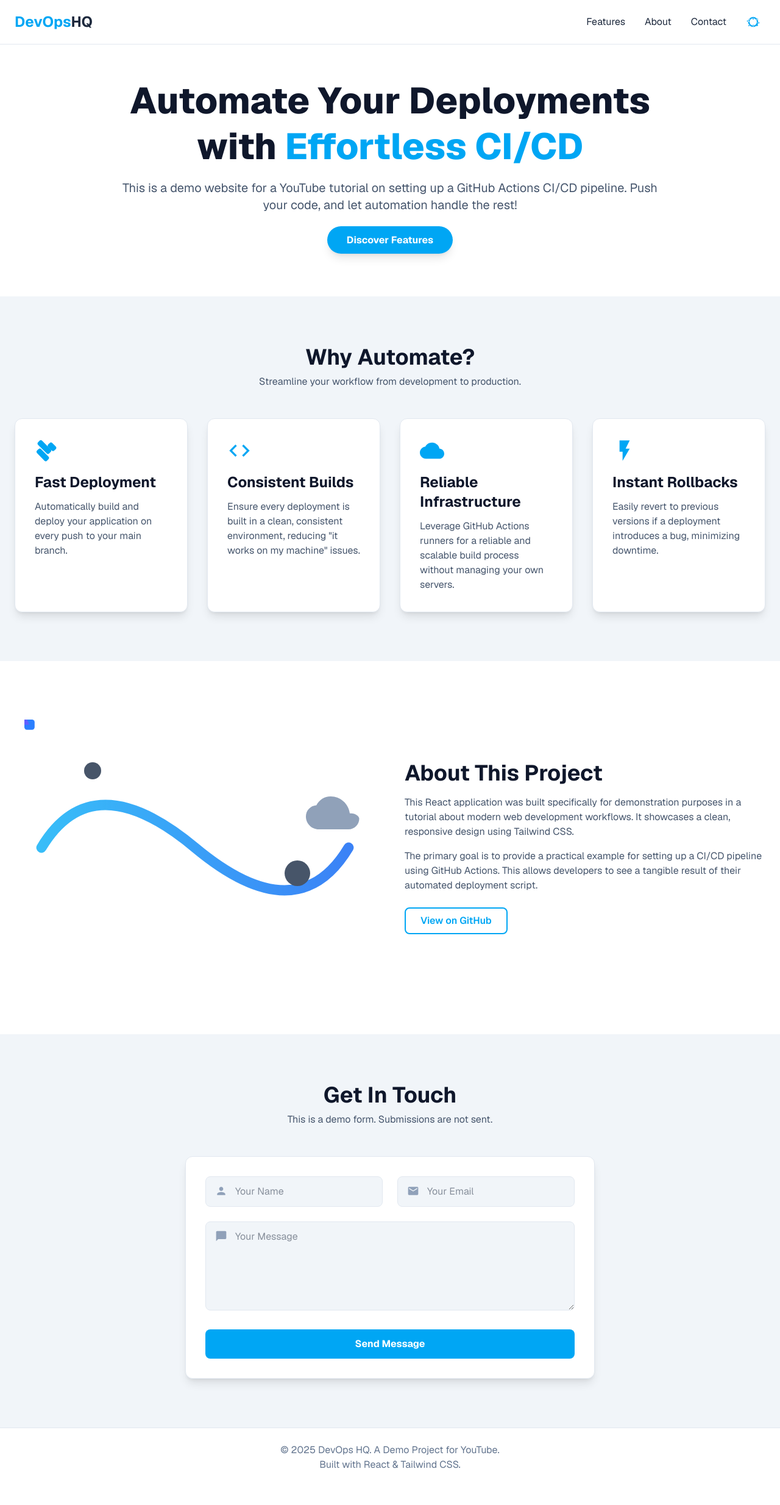
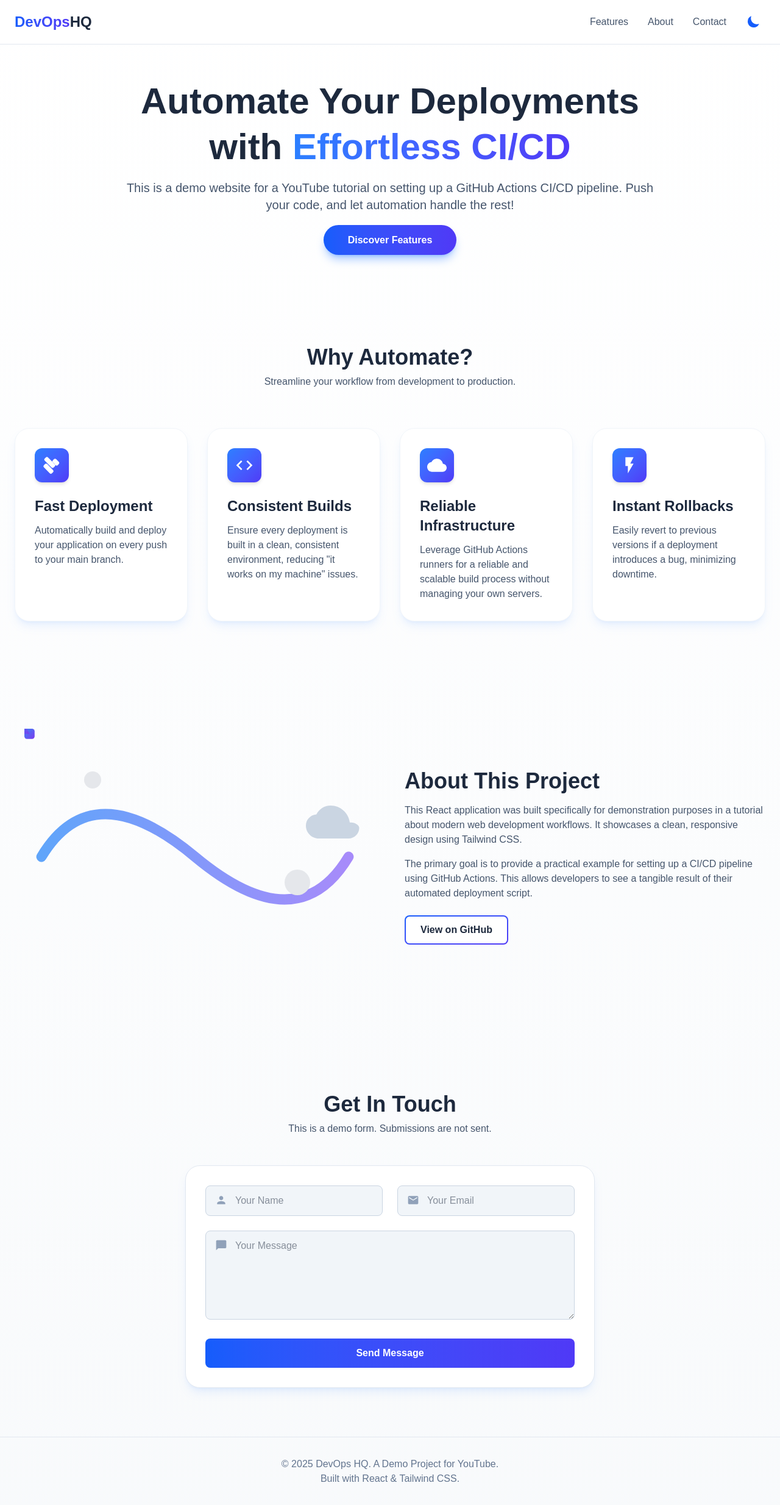
Before and after one commit to i-adarsh/ci-cd, a Next.js app: page / in a window 1280 px wide. Shown: the whole page at 61% size. Before the commit the page ends 2438 px from the top, so only its background shows below. Built offline with nearby package versions, Linux system fonts and the light colour scheme.

Commit message:
commit - 2

```diff
--- a/app/page.tsx
+++ b/app/page.tsx
@@ -1,9 +1,9 @@
-"use client";
+'use client';
 
 import React, { useState, useEffect } from 'react';
 
 // Helper component for Icons
-const Icon = ({ path, className = "w-6 h-6" }) => (
+const Icon = ({ path, className = "w-6 h-6" }: { path: string, className?: string }) => (
     <svg xmlns="http://www.w3.org/2000/svg" viewBox="0 0 24 24" fill="currentColor" className={className}>
         <path fillRule="evenodd" clipRule="evenodd" d={path} />
     </svg>
@@ -21,7 +21,7 @@ const ICONS = {
     mail: "M20,4H4C2.9,4,2.01,4.9,2.01,6L2,18c0,1.1,0.9,2,2,2h16c1.1,0,2-0.9,2-2V6C22,4.9,21.1,4,20,4z M20,8l-8,5l-8-5V6l8,5l8-5V8z",
     message: "M20,2H4C2.9,2,2,2.9,2,4v18l4-4h14c1.1,0,2-0.9,2-2V4C22,2.9,21.1,2,20,2z",
     moon: "M21.752 15.002A9.72 9.72 0 0118 15.75c-5.385 0-9.75-4.365-9.75-9.75 0-1.33.266-2.597.748-3.752A9.753 9.753 0 003 11.25C3 16.635 7.365 21 12.75 21a9.753 9.753 0 009.002-5.998z",
-    sun: "M12 18a6 6 0 100-12 6 6 0 000 12zM12 3.75c-4.556 0-8.25 3.694-8.25 8.25s3.694 8.25 8.25 8.25 8.25-3.694 8.25-8.25S16.556 3.75 12 3.75zM12 5.25a.75.75 0 01.75.75v1.5a.75.75 0 01-1.5 0v-1.5A.75.75 0 0112 5.25zM18.707 6.707a.75.75 0 011.06 1.06l-1.06 1.06a.75.75 0 11-1.06-1.06l1.06-1.06zM19.5 12a.75.75 0 01.75.75h1.5a.75.75 0 010 1.5h-1.5a.75.75 0 01-.75-.75zM18.707 18.707a.75.75 0 01-1.06-1.06l1.06-1.06a.75.75 0 111.06 1.06l-1.06 1.06zM12 19.5a.75.75 0 01-.75-.75v-1.5a.75.75 0 011.5 0v1.5a.75.75 0 01-.75.75zM5.293 18.707a.75.75 0 01-1.06-1.06l1.06-1.06a.75.75 0 011.06 1.06l-1.06 1.06zM4.5 12a.75.75 0 01-.75-.75h-1.5a.75.75 0 010-1.5h1.5A.75.75 0 014.5 12zM5.293 6.707a.75.75 0 011.06 1.06l-1.06 1.06a.75.75 0 11-1.06-1.06l1.06-1.06z",
+    sun: "M12 18a6 6 0 100-12 6 6 0 000 12zM12 3.75c-4.556 0-8.25 3.694-8.25 8.25s3.694 8.25 8.25 8.25 8.25-3.694 8.25-8.25S16.556 3.75 12 3.75zM12 5.25a.75.75 0 01.75.75v1.5a.75.75 0 01-1.5 0v-1.5A.75.75 0 0112 5.25zM18.707 6.707a.75.75 0 011.06 1.06l-1.06 1.06a.75.75 0 11-1.06-1.06l1.06-1.06zM19.5 12a.75.75 0 01.75.75h1.5a.75.75 0 010 1.5h-1.5a.75.75 0 01-.75-.75zM18.707 18.707a.75.75 0 01-1.06-1.06l1.06-1.06a.75.75 0 111.06 1.06l-1.06 1.06zM12 19.5a.75.75 0 01-.75-.75v-1.5a.75.75 0 011.5 0v1.5a.75.75 0 01-.75-.75zM5.293 18.707a.75.75 0 01-1.06-1.06l1.06-1.06a.75.75 0 011.06 1.06l-1.06 1.06zM4.5 12a.75.75 0 01-.75-.75h-1.5a.75.75 0 010-1.5h1.5A.75.75 0 014.5 12zM5.293 6.707a.75.75 0 011.06 1.06l-1.06 1.06a.75.75 0 11-1.06-1.06l1.06-1.06z",
 };
 
 
@@ -51,14 +51,18 @@ const DevOpsIllustration = () => {
                         <stop offset="0%" className="stop-color-light dark:stop-color-dark-start" />
                         <stop offset="100%" className="stop-color-light-end dark:stop-color-dark-end" />
                     </linearGradient>
+                     <linearGradient id="packetGradient" x1="0%" y1="0%" x2="100%" y2="100%">
+                        <stop offset="0%" style={{stopColor: 'rgb(59, 130, 246)'}} />
+                        <stop offset="100%" style={{stopColor: 'rgb(124, 58, 237)'}}/>
+                    </linearGradient>
                     <style>
                       {`
-                        .stop-color-light { stop-color: #38bdf8; }
-                        .stop-color-light-end { stop-color: #3b82f6; }
-                        .dark .stop-color-dark-start { stop-color: #22d3ee; }
-                        .dark .stop-color-dark-end { stop-color: #67e8f9; }
-                        .gear-fill { fill: #94a3b8; }
-                        .dark .gear-fill { fill: #475569; }
+                        .stop-color-light { stop-color: #60a5fa; }
+                        .stop-color-light-end { stop-color: #a78bfa; }
+                        .dark .stop-color-dark-start { stop-color: #3b82f6; }
+                        .dark .stop-color-dark-end { stop-color: #8b5cf6; }
+                        .gear-fill { fill: #e5e7eb; }
+                        .dark .gear-fill { fill: #4b5563; }
                       `}
                     </style>
                 </defs>
@@ -67,13 +71,13 @@ const DevOpsIllustration = () => {
                 <path d="M 20 150 Q 80 50, 200 150 T 380 150" stroke="url(#pipeGradient)" strokeWidth="12" fill="none" strokeLinecap="round"/>
 
                 {/* Animated data packets */}
-                <circle r="8" className="fill-sky-500 dark:fill-cyan-400">
+                <circle r="8" fill="url(#packetGradient)">
                     <animateMotion dur="6s" repeatCount="indefinite" path="M 20 150 Q 80 50, 200 150 T 380 150" />
                 </circle>
-                <rect width="12" height="12" rx="3" className="fill-blue-500 dark:fill-teal-400">
+                <rect width="12" height="12" rx="3" fill="url(#packetGradient)">
                      <animateMotion dur="8s" begin="2s" repeatCount="indefinite" path="M 20 150 Q 80 50, 200 150 T 380 150" />
                 </rect>
-                 <polygon points="0,-6 6,6 -6,6" className="fill-indigo-500 dark:fill-fuchsia-400">
+                 <polygon points="0,-6 6,6 -6,6" fill="url(#packetGradient)">
                      <animateMotion dur="7s" begin="1s" repeatCount="indefinite" path="M 20 150 Q 80 50, 200 150 T 380 150" />
                 </polygon>
 
@@ -88,7 +92,7 @@ const DevOpsIllustration = () => {
                 </g>
 
                 {/* Cloud icon */}
-                <g transform="translate(330, 80)" className="fill-slate-400 dark:fill-slate-600">
+                <g transform="translate(330, 80)" className="fill-slate-300 dark:fill-slate-600">
                      <path d="M51.5,29.94C49.9,18.41,40.38,10,29,10c-7.39,0-13.68,4.32-16.71,10.29C5.1,20.9,0,26.49,0,33.5c0,8.28,6.72,15,15,15H50c7,0,12.5-5.72,12.5-12.5C62.5,33.43,57.73,29.49,51.5,29.94Z"/>
                 </g>
             </svg>
@@ -98,25 +102,26 @@ const DevOpsIllustration = () => {
 
 
 // --- Header Component ---
-const Header = ({ theme, setTheme }) => {
+const Header = ({ theme, setTheme }: { theme: string, setTheme: (theme: string) => void }) => {
     const [isOpen, setIsOpen] = useState(false);
     const navLinks = [ { name: 'Features', href: '#features' }, { name: 'About', href: '#about' }, { name: 'Contact', href: '#contact' }];
 
     return (
-        <header className="bg-white/80 dark:bg-slate-900/80 backdrop-blur-md text-slate-800 dark:text-white fixed top-0 left-0 right-0 z-50 border-b border-slate-200 dark:border-slate-800">
+        <header className="bg-white/80 dark:bg-slate-900/80 backdrop-blur-md text-slate-600 dark:text-slate-300 fixed top-0 left-0 right-0 z-50 border-b border-slate-200 dark:border-slate-800">
             <div className="container mx-auto px-6 py-4">
                 <div className="flex items-center justify-between">
-                    <a href="#" className="text-2xl font-bold text-sky-500 dark:text-cyan-400">
-                        DevOps<span className="text-slate-800 dark:text-white">HQ</span>
+                    <a href="#" className="text-2xl font-bold">
+                        <span className="bg-gradient-to-r from-blue-600 to-indigo-600 bg-clip-text text-transparent">DevOps</span>
+                        <span className="text-slate-800 dark:text-white">HQ</span>
                     </a>
                     <div className="flex items-center">
-                        <nav className="hidden md:flex space-x-8 mr-6">
+                        <nav className="hidden md:flex space-x-8 mr-6 font-medium">
                             {navLinks.map(link => (
-                                <a key={link.name} href={link.href} className="hover:text-sky-500 dark:hover:text-cyan-400 transition-colors duration-300">{link.name}</a>
+                                <a key={link.name} href={link.href} className="hover:text-blue-600 dark:hover:text-blue-400 transition-colors duration-300">{link.name}</a>
                             ))}
                         </nav>
                         <button onClick={() => setTheme(theme === 'dark' ? 'light' : 'dark')} className="p-2 rounded-full hover:bg-slate-200 dark:hover:bg-slate-700 transition-colors duration-300">
-                            <Icon path={theme === 'dark' ? ICONS.sun : ICONS.moon} className="w-6 h-6 text-sky-500 dark:text-cyan-400" />
+                            <Icon path={theme === 'dark' ? ICONS.sun : ICONS.moon} className="w-6 h-6 text-blue-600 dark:text-blue-400" />
                         </button>
                         <div className="md:hidden ml-4">
                             <button onClick={() => setIsOpen(!isOpen)}><Icon path={isOpen ? ICONS.close : ICONS.menu} className="w-6 h-6" /></button>
@@ -137,16 +142,16 @@ const Header = ({ theme, setTheme }) => {
 
 // --- Hero Section ---
 const Hero = () => (
-    <section id="home" className="bg-white dark:bg-slate-900 text-slate-800 dark:text-white pt-32 pb-20">
+    <section id="home" className="pt-32 pb-20">
         <div className="container mx-auto px-6 text-center">
             <div className="max-w-4xl mx-auto">
-                <h1 className="text-4xl md:text-6xl font-extrabold leading-tight mb-4 text-slate-900 dark:text-white">
-                    Automate Your Deployments with <span className="text-sky-500 dark:text-cyan-400">Effortless CI/CD</span>
+                <h1 className="text-4xl md:text-6xl font-extrabold leading-tight mb-4 text-slate-800 dark:text-white">
+                    Automate Your Deployments with <span className="bg-gradient-to-r from-blue-500 to-indigo-600 bg-clip-text text-transparent">Effortless CI/CD</span>
                 </h1>
-                <p className="text-lg md:text-xl text-slate-600 dark:text-slate-300 mb-8">
+                <p className="text-lg md:text-xl text-slate-600 dark:text-slate-400 mb-8">
                     This is a demo website for a YouTube tutorial on setting up a GitHub Actions CI/CD pipeline. Push your code, and let automation handle the rest!
                 </p>
-                <a href="#features" className="bg-sky-500 dark:bg-cyan-500 hover:bg-sky-600 dark:hover:bg-cyan-600 text-white font-bold py-3 px-8 rounded-full transition-all duration-300 ease-in-out transform hover:scale-105 shadow-lg hover:shadow-xl">
+                <a href="#features" className="bg-gradient-to-r from-blue-600 to-indigo-600 hover:from-blue-700 hover:to-indigo-700 text-white font-bold py-4 px-10 rounded-full transition-all duration-300 ease-in-out transform hover:scale-105 shadow-lg hover:shadow-2xl shadow-blue-500/40 dark:shadow-blue-500/40">
                     Discover Features
                 </a>
             </div>
@@ -155,20 +160,20 @@ const Hero = () => (
 );
 
 // --- Features Section ---
-const FeatureCard = ({ icon, title, children }) => (
-    <div className="bg-white dark:bg-slate-800 p-8 rounded-xl shadow-lg hover:shadow-2xl transform hover:-translate-y-2 transition-all duration-300 border border-slate-200 dark:border-slate-700">
-        <div className="text-sky-500 dark:text-cyan-400 mb-4"><Icon path={icon} className="w-10 h-10" /></div>
-        <h3 className="text-2xl font-bold mb-3 text-slate-900 dark:text-white">{title}</h3>
+const FeatureCard = ({ icon, title, children }: { icon: string, title: string, children: React.ReactNode }) => (
+    <div className="bg-white dark:bg-slate-800/50 p-8 rounded-3xl shadow-lg hover:shadow-2xl shadow-blue-500/10 hover:shadow-blue-500/20 dark:shadow-black/20 dark:hover:shadow-white/10 transform hover:-translate-y-2 transition-all duration-300 border border-slate-100 dark:border-slate-800 backdrop-blur-sm">
+        <div className="text-white bg-gradient-to-br from-blue-500 to-indigo-600 p-3 rounded-xl inline-block mb-4 shadow-md"><Icon path={icon} className="w-8 h-8" /></div>
+        <h3 className="text-2xl font-bold mb-3 text-slate-800 dark:text-white">{title}</h3>
         <p className="text-slate-600 dark:text-slate-400">{children}</p>
     </div>
 );
 
 const Features = () => (
-    <section id="features" className="bg-slate-100 dark:bg-slate-900 py-20">
+    <section id="features" className="py-20">
         <div className="container mx-auto px-6">
-            <div className="text-center mb-12">
-                <h2 className="text-4xl font-bold text-slate-900 dark:text-white">Why Automate?</h2>
-                <p className="text-slate-600 dark:text-gray-400 mt-2">Streamline your workflow from development to production.</p>
+            <div className="text-center mb-16">
+                <h2 className="text-4xl font-bold text-slate-800 dark:text-white">Why Automate?</h2>
+                <p className="text-slate-600 dark:text-slate-400 mt-2">Streamline your workflow from development to production.</p>
             </div>
             <div className="grid md:grid-cols-2 lg:grid-cols-4 gap-8">
                 <FeatureCard icon={ICONS.rocket} title="Fast Deployment">Automatically build and deploy your application on every push to your main branch.</FeatureCard>
@@ -182,15 +187,19 @@ const Features = () => (
 
 // --- About Section ---
 const About = () => (
-    <section id="about" className="bg-white dark:bg-slate-800 py-20">
+    <section id="about" className="py-20">
         <div className="container mx-auto px-6">
             <div className="flex flex-col lg:flex-row items-center gap-12">
                 <div className="lg:w-1/2"><DevOpsIllustration /></div>
-                <div className="lg:w-1/2 text-slate-800 dark:text-white">
-                    <h2 className="text-4xl font-bold mb-4 text-slate-900 dark:text-white">About This Project</h2>
-                    <p className="text-slate-600 dark:text-slate-300 mb-4">This React application was built specifically for demonstration purposes in a tutorial about modern web development workflows. It showcases a clean, responsive design using Tailwind CSS.</p>
-                    <p className="text-slate-600 dark:text-slate-300 mb-6">The primary goal is to provide a practical example for setting up a CI/CD pipeline using GitHub Actions. This allows developers to see a tangible result of their automated deployment script.</p>
-                    <a href="https://github.com" target="_blank" rel="noopener noreferrer" className="inline-block bg-transparent border-2 border-sky-500 dark:border-cyan-400 text-sky-500 dark:text-cyan-400 font-semibold py-2 px-6 rounded-lg hover:bg-sky-500 dark:hover:bg-cyan-400 hover:text-white dark:hover:text-slate-900 transition-colors duration-300">View on GitHub</a>
+                <div className="lg:w-1/2 text-slate-800 dark:text-slate-200">
+                    <h2 className="text-4xl font-bold mb-4 text-slate-800 dark:text-white">About This Project</h2>
+                    <p className="text-slate-600 dark:text-slate-400 mb-4">This React application was built specifically for demonstration purposes in a tutorial about modern web development workflows. It showcases a clean, responsive design using Tailwind CSS.</p>
+                    <p className="text-slate-600 dark:text-slate-400 mb-6">The primary goal is to provide a practical example for setting up a CI/CD pipeline using GitHub Actions. This allows developers to see a tangible result of their automated deployment script.</p>
+                    <a href="https://github.com" target="_blank" rel="noopener noreferrer" className="relative inline-flex items-center justify-center p-0.5 overflow-hidden font-semibold text-slate-800 dark:text-white rounded-lg group bg-gradient-to-br from-blue-600 to-indigo-600 group-hover:from-blue-600 group-hover:to-indigo-600 hover:text-white dark:hover:text-white focus:ring-4 focus:outline-none focus:ring-blue-300 dark:focus:ring-blue-800">
+                        <span className="relative px-6 py-2.5 transition-all ease-in duration-150 bg-white dark:bg-slate-900 rounded-md group-hover:bg-opacity-0">
+                            View on GitHub
+                        </span>
+                    </a>
                 </div>
             </div>
         </div>
@@ -200,30 +209,30 @@ const About = () => (
 // --- Contact Section ---
 const Contact = () => {
     const [status, setStatus] = useState('');
-    const handleSubmit = (e) => {
+    const handleSubmit = (e: React.FormEvent<HTMLFormElement>) => {
         e.preventDefault();
         setStatus('Thank you for your message! (This is a demo)');
-        e.target.reset();
+        (e.target as HTMLFormElement).reset();
         setTimeout(() => setStatus(''), 5000);
     };
 
     return (
-        <section id="contact" className="bg-slate-100 dark:bg-slate-900 py-20">
+        <section id="contact" className="py-20">
             <div className="container mx-auto px-6">
                 <div className="text-center mb-12">
-                    <h2 className="text-4xl font-bold text-slate-900 dark:text-white">Get In Touch</h2>
-                    <p className="text-slate-600 dark:text-gray-400 mt-2">This is a demo form. Submissions are not sent.</p>
+                    <h2 className="text-4xl font-bold text-slate-800 dark:text-white">Get In Touch</h2>
+                    <p className="text-slate-600 dark:text-slate-400 mt-2">This is a demo form. Submissions are not sent.</p>
                 </div>
-                <div className="max-w-2xl mx-auto bg-white dark:bg-slate-800 p-8 rounded-xl shadow-lg border border-slate-200 dark:border-slate-700">
+                <div className="max-w-2xl mx-auto bg-white dark:bg-slate-800/50 p-8 rounded-3xl shadow-lg shadow-blue-500/10 border border-slate-200 dark:border-slate-700 backdrop-blur-sm">
                     <form onSubmit={handleSubmit}>
                         <div className="grid md:grid-cols-2 gap-6 mb-6">
-                            <div className="relative"><Icon path={ICONS.user} className="w-5 h-5 absolute top-3.5 left-4 text-slate-400"/><input type="text" placeholder="Your Name" required className="w-full bg-slate-100 dark:bg-slate-700 text-slate-800 dark:text-white p-3 pl-12 rounded-lg border border-slate-200 dark:border-slate-600 focus:outline-none focus:ring-2 focus:ring-sky-500 dark:focus:ring-cyan-500" /></div>
-                            <div className="relative"><Icon path={ICONS.mail} className="w-5 h-5 absolute top-3.5 left-4 text-slate-400"/><input type="email" placeholder="Your Email" required className="w-full bg-slate-100 dark:bg-slate-700 text-slate-800 dark:text-white p-3 pl-12 rounded-lg border border-slate-200 dark:border-slate-600 focus:outline-none focus:ring-2 focus:ring-sky-500 dark:focus:ring-cyan-500" /></div>
+                            <div className="relative"><Icon path={ICONS.user} className="w-5 h-5 absolute top-3.5 left-4 text-slate-400"/><input type="text" placeholder="Your Name" required className="w-full bg-slate-100 dark:bg-slate-700 text-slate-800 dark:text-white p-3 pl-12 rounded-lg border border-slate-300 dark:border-slate-600 focus:outline-none focus:ring-2 focus:ring-blue-500" /></div>
+                            <div className="relative"><Icon path={ICONS.mail} className="w-5 h-5 absolute top-3.5 left-4 text-slate-400"/><input type="email" placeholder="Your Email" required className="w-full bg-slate-100 dark:bg-slate-700 text-slate-800 dark:text-white p-3 pl-12 rounded-lg border border-slate-300 dark:border-slate-600 focus:outline-none focus:ring-2 focus:ring-blue-500" /></div>
                         </div>
-                        <div className="mb-6 relative"><Icon path={ICONS.message} className="w-5 h-5 absolute top-3.5 left-4 text-slate-400"/><textarea placeholder="Your Message" rows="5" required className="w-full bg-slate-100 dark:bg-slate-700 text-slate-800 dark:text-white p-3 pl-12 rounded-lg border border-slate-200 dark:border-slate-600 focus:outline-none focus:ring-2 focus:ring-sky-500 dark:focus:ring-cyan-500"></textarea></div>
-                        <div className="text-center"><button type="submit" className="w-full bg-sky-500 dark:bg-cyan-500 hover:bg-sky-600 dark:hover:bg-cyan-600 text-white font-bold py-3 px-8 rounded-lg transition-colors duration-300">Send Message</button></div>
+                        <div className="mb-6 relative"><Icon path={ICONS.message} className="w-5 h-5 absolute top-3.5 left-4 text-slate-400"/><textarea placeholder="Your Message" rows={5} required className="w-full bg-slate-100 dark:bg-slate-700 text-slate-800 dark:text-white p-3 pl-12 rounded-lg border border-slate-300 dark:border-slate-600 focus:outline-none focus:ring-2 focus:ring-blue-500"></textarea></div>
+                        <div className="text-center"><button type="submit" className="w-full bg-gradient-to-r from-blue-600 to-indigo-600 hover:from-blue-700 hover:to-indigo-700 text-white font-bold py-3 px-8 rounded-lg transition-colors duration-300">Send Message</button></div>
                     </form>
-                    {status && <p className="text-center text-green-500 dark:text-green-400 mt-4">{status}</p>}
+                    {status && <p className="text-center text-green-500 mt-4">{status}</p>}
                 </div>
             </div>
         </section>
@@ -232,7 +241,7 @@ const Contact = () => {
 
 // --- Footer ---
 const Footer = () => (
-    <footer className="bg-white dark:bg-slate-900 text-slate-500 dark:text-slate-400 py-6 border-t border-slate-200 dark:border-slate-800">
+    <footer className="text-slate-500 dark:text-slate-400 py-8 border-t border-slate-200 dark:border-slate-800">
         <div className="container mx-auto px-6 text-center">
             <p>&copy; {new Date().getFullYear()} DevOps HQ. A Demo Project for YouTube.</p>
             <p>Built with React & Tailwind CSS.</p>
@@ -240,19 +249,20 @@ const Footer = () => (
     </footer>
 );
 
-// --- Main App Component ---
-export default function App() {
-  const [theme, setTheme] = useState('dark');
+// --- Main Page Component ---
+export default function Page() {
+  const [theme, setTheme] = useState('light');
 
   useEffect(() => {
     const root = window.document.documentElement;
     const isDark = theme === 'dark';
     root.classList.remove(isDark ? 'light' : 'dark');
     root.classList.add(theme);
+    document.body.className = isDark ? 'bg-slate-950' : 'bg-white';
   }, [theme]);
 
   return (
-    <div className="font-sans transition-colors duration-500 bg-white dark:bg-slate-900">
+    <div className="font-sans transition-colors duration-300 bg-gradient-to-b from-white to-slate-50 dark:from-slate-900 dark:to-slate-950 text-slate-800 dark:text-slate-200">
       <Header theme={theme} setTheme={setTheme} />
       <main>
         <Hero />
```
